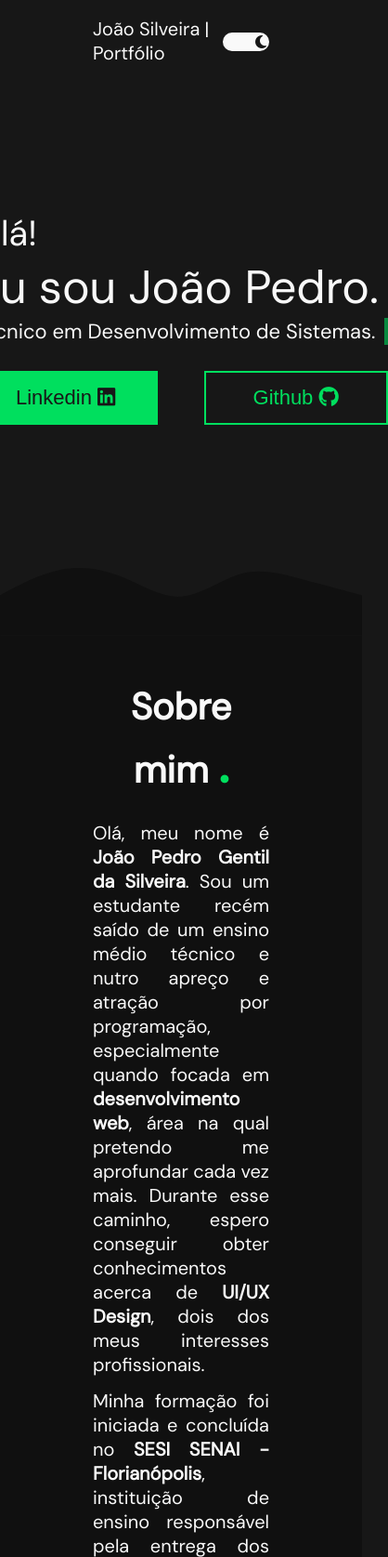
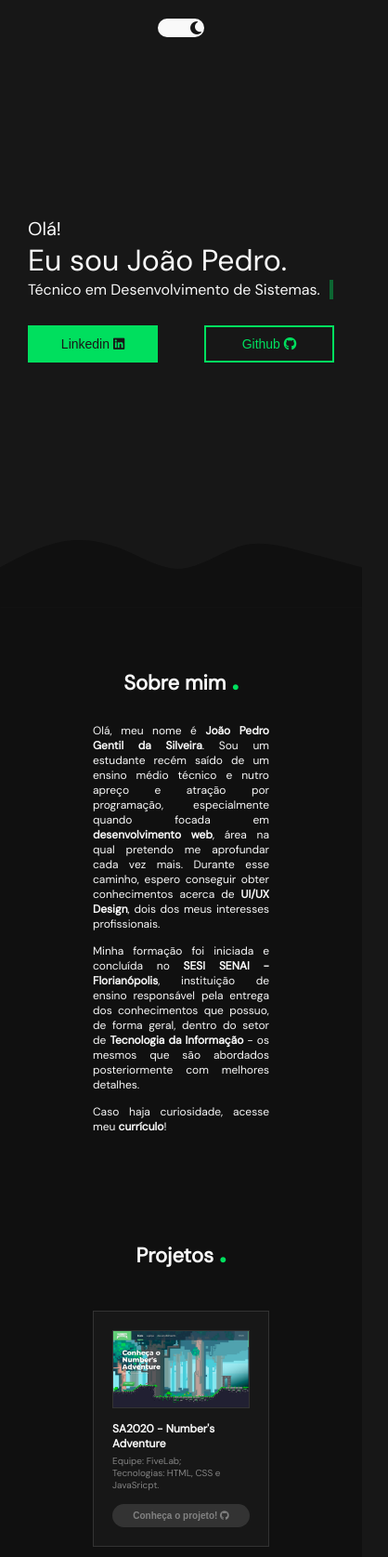
Before and after one commit to joaopsilv/Portfolio, a plain HTML site: page index.html in a window 390 px wide. Shown: the top 1675 px of the page at 93% size, 418 px wide, since content can reach past the window. Drawn offline with nearby package versions, Linux system fonts and the light colour scheme; files whose address does not match are found by name.

Commit message:
portfolio page responsivity developed

```diff
--- a/css/resp.css
+++ b/css/resp.css
@@ -86,12 +86,7 @@ and (max-width: 1679px){
         font-size: 2.55rem;
     }
 
-    .first-button{
-        width: 23.2rem;
-        height: 6rem;
-    }
-
-    .first-button-alter{
+    .first-button, .first-button-alter{
         width: 23.2rem;
         height: 6rem;
     }
@@ -200,12 +195,7 @@ and (max-width: 1439px){
         font-size: 2.2rem;
     }
 
-    .first-button{
-        width: 19.8rem;
-        height: 5.8rem;
-    }
-
-    .first-button-alter{
+    .first-button, .first-button-alter{
         width: 19.8rem;
         height: 5.8rem;
     }
@@ -469,6 +459,171 @@ and (max-width: 879px){
 }
 
 @media screen
-and (max-width: 639px){
+and (max-width: 679px){
+    /* Header - Navbar */
+    .navbar-title a{
+        font-size: 1.8rem;
+    }
 
+    .navbar-item a{
+        font-size: 1.4rem;
+    }
+
+    /* Section Main */
+    #hello{
+        font-size: 3rem;
+    }
+
+    #myname{
+        font-size: 4.2rem;
+    }
+
+    .typed-out{
+        font-size: 2.2rem;
+    }
+
+    /* Section About */
+    .text-about h1{
+        font-size: 3.2rem;
+    }
+
+    .text-about span{
+        font-size: 4.8rem;
+    }
+
+    .text-about p{
+        font-size: 1.6rem;
+    }
+
+    /* Section Projects */
+    .title-projects h1{
+        font-size: 3.2rem;
+    }
+
+    .title-projects span{
+        font-size: 4.8rem;
+    }
+
+    /*Section Knowledges */
+    .cards-skills{
+        justify-content: center;
+    }
+
+    .card-skill{
+        margin-top: 10rem;
+        width: 55rem;
+    }
+
+    .text-skills h1{
+        font-size: 3.2rem;
+    }
+
+    .text-skills span{
+        font-size: 4.8rem;
+    }
+
+    /* Footer */
+    .footer-content p{
+        font-size: 1.6rem;
+    }
 }
+
+@media screen
+and (max-width: 449px){
+    /* Navbar */
+    .navbar{
+        justify-content: center;
+    }
+
+    .navbar-title{
+        display: none;
+    }
+
+    /* Section Main */
+    #hello{
+        font-size: 2rem;
+    }
+
+    #myname{
+        font-size: 3.2rem;
+    }
+
+    .typed-out{
+        font-size: 1.6rem;
+    }
+
+    .first-button, .first-button-alter{
+        width: 14rem;
+        height: 4rem;
+
+        font-size: 1.4rem;
+    }
+
+    /* Section About */
+    .text-about h1{
+        font-size: 2.2rem;
+    }
+
+    .text-about span{
+        font-size: 3.8rem;
+    }
+
+    .text-about p{
+        font-size: 1.2rem;
+    }
+
+    /* Section Projects */
+    .title-projects h1{
+        font-size: 2.2rem;
+    }
+
+    .title-projects span{
+        font-size: 3.8rem;
+    }
+
+    .card-projects{
+        width: 30rem;
+
+        margin-bottom: 4rem;
+    }
+
+    .card-projects h1{
+        font-size: 1.2rem;
+    }
+
+    .card-projects p{
+        font-size: 1rem;
+    }
+
+    .card-projects button{
+        font-size: 1rem;
+        height: 2.5rem;
+    }
+
+    /* Section Knowledges */
+    .text-skills h1{
+        font-size: 2.2rem;
+    }
+
+    .text-skills span{
+        font-size: 3.8rem;
+    }
+
+    #card-mechanic, .text-skills p{
+        font-size: 1.2rem;
+    }
+
+    .card-skill{
+        margin-top: 3rem;
+    }
+
+    .card-skill-name-low, .card-skill-name-high{
+        width: 18rem;
+    }
+
+    /* Footer */
+    .footer-content p{
+        font-size: 1.2rem;
+        text-align: center;
+    }
+}
--- a/js/build.js
+++ b/js/build.js
@@ -1,4 +1,4 @@
-if (localStorage.getItem("light-mode") === "false"){
+if (localStorage.getItem("light-mode") === "true"){
     body.classList.add("light")
 }
 else{
```
